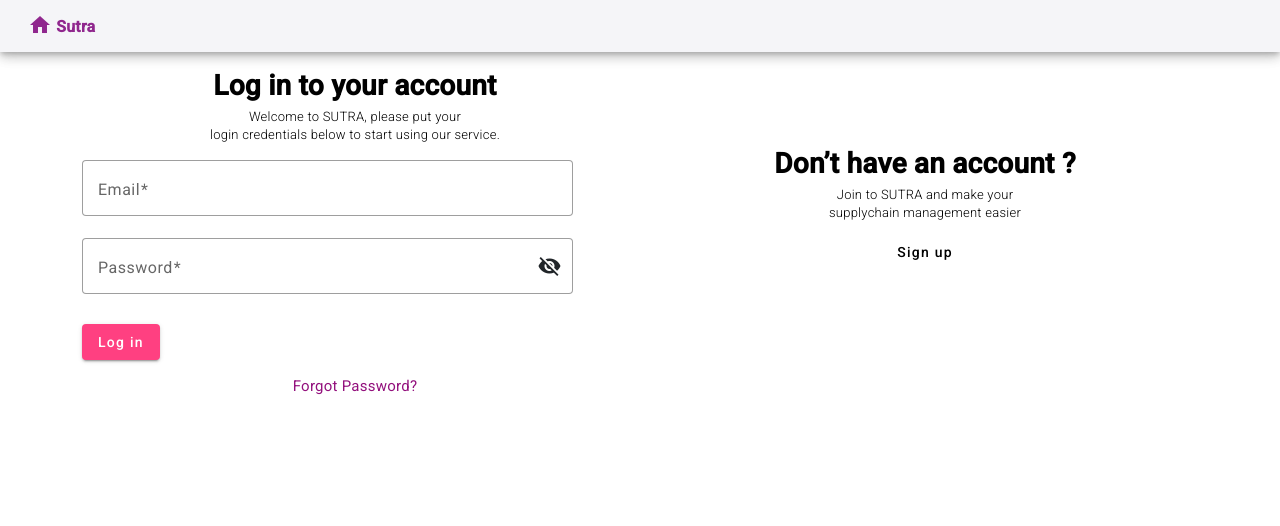
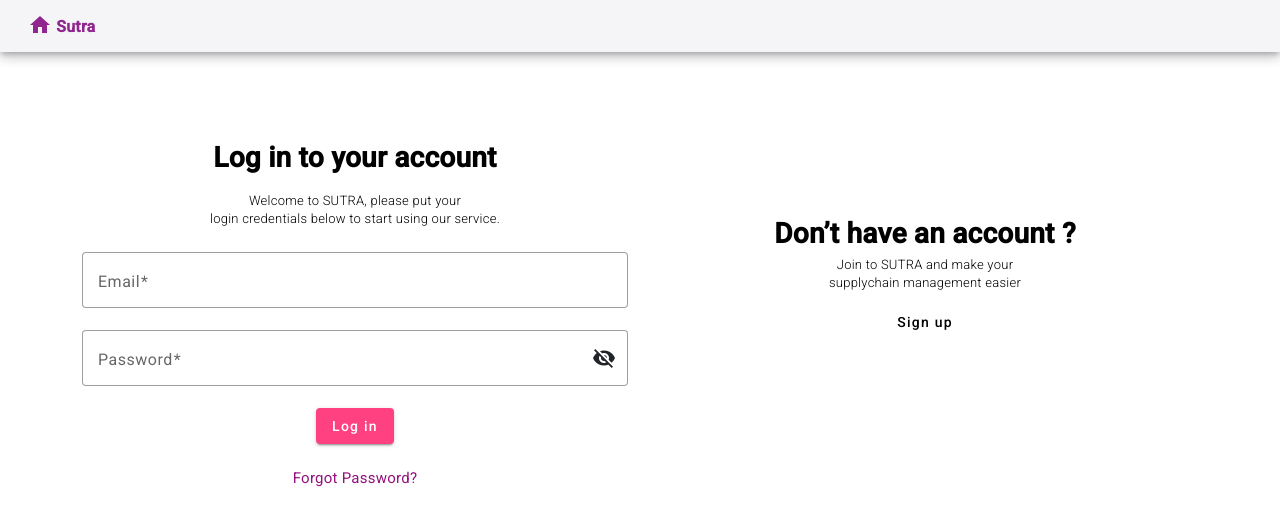
Before and after one commit to Melodious-nub/sutra, an Angular app: page /login in a window 1280 px wide. Shown: the top 526 px of the page. Built offline with nearby package versions, Linux system fonts and the light colour scheme.

Commit message:
updated with allign fixed

```diff
--- a/src/app/app.module.ts
+++ b/src/app/app.module.ts
@@ -24,6 +24,7 @@ import {MatDialogModule} from '@angular/material/dialog';
 import { AccountConfirmationComponent } from './pages/account-confirmation/account-confirmation.component';
 import { NavbarComponent } from './pages/navbar/navbar.component';
 import { ToastrModule } from 'ngx-toastr';
+import {MatCardModule} from '@angular/material/card';
 
 @NgModule({
   declarations: [
@@ -61,6 +62,7 @@ import { ToastrModule } from 'ngx-toastr';
       countDuplicates: true,
       resetTimeoutOnDuplicate: true,
     }),
+    MatCardModule,
   ],
   providers: [
     provideHttpClient(withFetch()),
--- a/src/app/pages/login/login.component.css
+++ b/src/app/pages/login/login.component.css
@@ -1,5 +1,5 @@
 mat-form-field {
-    width: 90%;
+    width: 100%;
     font-size: 11px;
 }
 
--- a/src/app/pages/login/login.component.html
+++ b/src/app/pages/login/login.component.html
@@ -1,15 +1,15 @@
 <div class="body">
   <!-- div container start -->
   <section>
-      <div class="container mt-4">
+      <div class="container mt-5">
           <div class="row justify-content-center">
-              <div class="col-md-6 mt-6">
+              <div class="col-md-6 mt-5">
                   <div class="text-center">
-                      <p class="text-login">Log in to your account</p>
+                      <p class="text-login mb-4">Log in to your account</p>
                       <p class="text-sub-l">Welcome to SUTRA, please put your <br> login credentials below to start using our service.</p>
                   </div>
                   <!-- Login Form -->
-                  <form #loginForm="ngForm" class="register-form center" id="loginForm" (ngSubmit)="onLogin(loginForm)">
+                  <form #loginForm="ngForm" class="register-form center mt-4" id="loginForm" (ngSubmit)="onLogin(loginForm)">
 
                       <!-- Login Input Field -->
                       <div class="mt-3">
@@ -34,12 +34,12 @@
                           <mat-checkbox [checked]="isSelected" class="example-margin">Remember me</mat-checkbox>
                       </div> -->
                       <!-- Login Button Field -->
-                      <div class="mt-2">
+                      <div class="text-center">
                           <button mat-raised-button color="accent" name="signin" type="submit">Log in</button>
                       </div>
 
                       <!-- forgot pass field -->
-                      <div class="text-center mt-3">
+                      <div class="text-center my-4">
                           <a class="link link-6" routerLink="../forgot-password"> <span>Forgot Password?</span></a>
                       </div>
 
```
